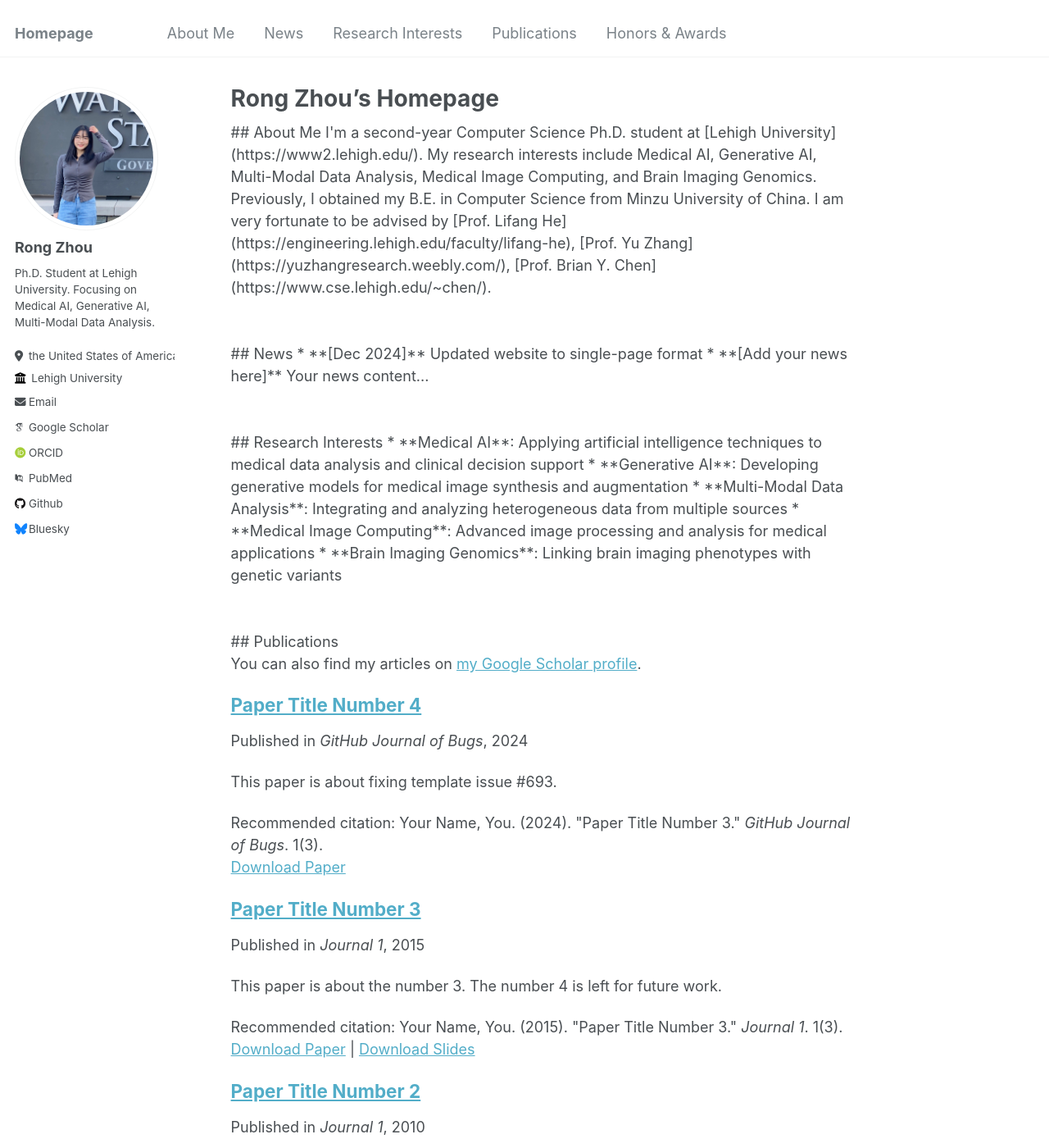
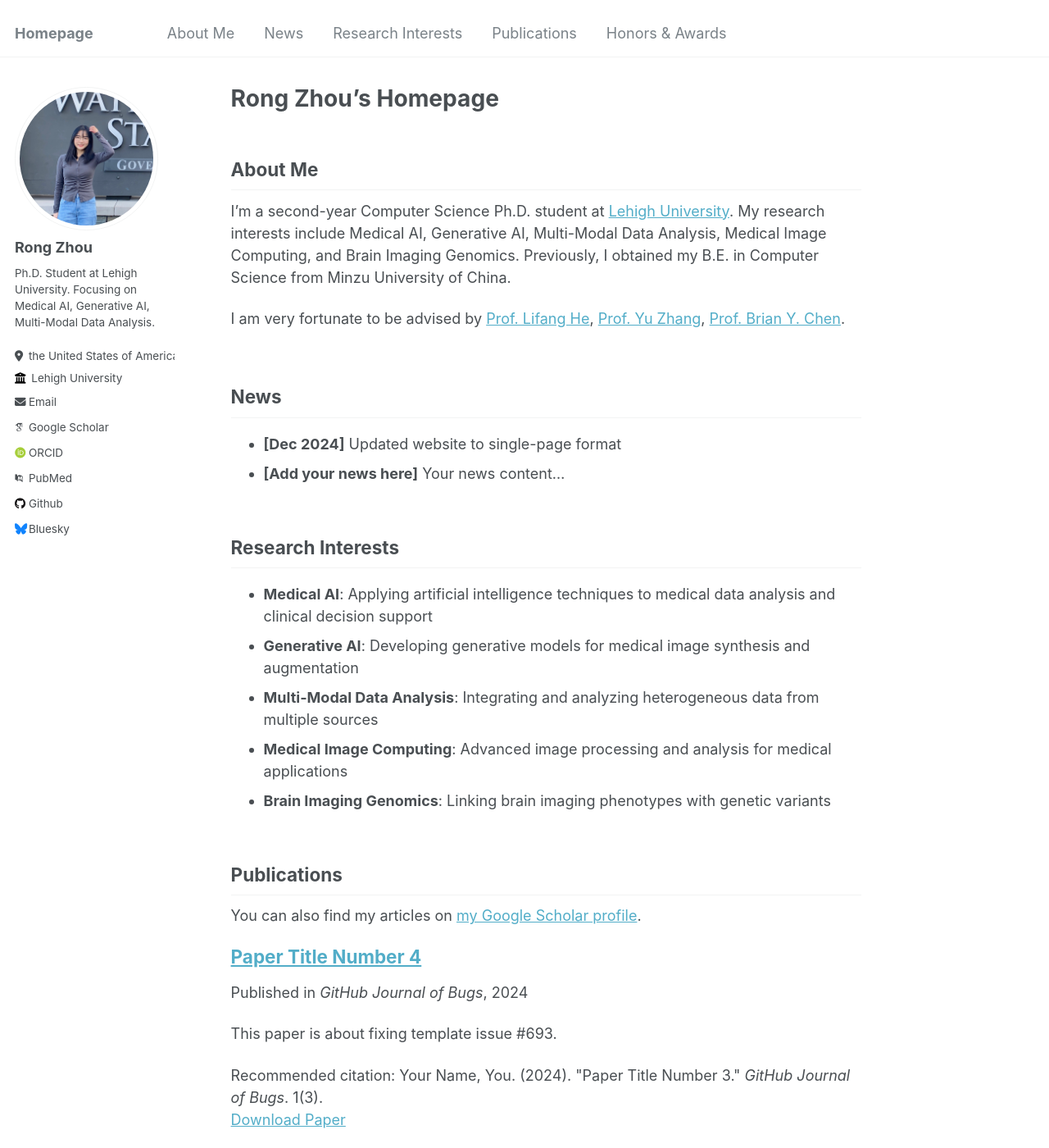
Before and after one commit to rongzhou7/rongzhou7.github.io, a Jekyll site: the page built from _pages/about.md, in a window 1280 px wide and 1400 px high. Shown: the whole window at 82% size. Built offline with Jekyll 4.4.1, drawn with Linux system fonts in a browser that asks for light colours; some web fonts are replaced; some of the changed text lies outside the part shown.

Commit message:
Fix Markdown rendering issue in single-page layout
- Changed <section> tags to <div> tags with markdown="1" attribute
- This allows Jekyll/Kramdown to properly process Markdown within HTML blocks
- Fixes issue where ## headers and Markdown syntax were displaying as raw text

🤖 Generated with [Claude Code](https://claude.com/claude-code)

Co-Authored-By: Claude <noreply@anthropic.com>

```diff
--- a/_pages/about.md
+++ b/_pages/about.md
@@ -7,7 +7,7 @@ redirect_from:
   - /about.html
 ---
 
-<section id="about" class="page-section">
+<div id="about" class="page-section" markdown="1">
 
 ## About Me
 
@@ -15,18 +15,18 @@ I'm a second-year Computer Science Ph.D. student at [Lehigh University](https://
 
 I am very fortunate to be advised by [Prof. Lifang He](https://engineering.lehigh.edu/faculty/lifang-he), [Prof. Yu Zhang](https://yuzhangresearch.weebly.com/), [Prof. Brian Y. Chen](https://www.cse.lehigh.edu/~chen/).
 
-</section>
+</div>
 
-<section id="news" class="page-section">
+<div id="news" class="page-section" markdown="1">
 
 ## News
 
 * **[Dec 2024]** Updated website to single-page format
 * **[Add your news here]** Your news content...
 
-</section>
+</div>
 
-<section id="research" class="page-section">
+<div id="research" class="page-section" markdown="1">
 
 ## Research Interests
 
@@ -36,9 +36,9 @@ I am very fortunate to be advised by [Prof. Lifang He](https://engineering.lehig
 * **Medical Image Computing**: Advanced image processing and analysis for medical applications
 * **Brain Imaging Genomics**: Linking brain imaging phenotypes with genetic variants
 
-</section>
+</div>
 
-<section id="publications" class="page-section">
+<div id="publications" class="page-section" markdown="1">
 
 ## Publications
 
@@ -52,9 +52,9 @@ I am very fortunate to be advised by [Prof. Lifang He](https://engineering.lehig
   {% include archive-single.html %}
 {% endfor %}
 
-</section>
+</div>
 
-<section id="awards" class="page-section">
+<div id="awards" class="page-section" markdown="1">
 
 ## Honors & Awards
 
@@ -62,4 +62,4 @@ I am very fortunate to be advised by [Prof. Lifang He](https://engineering.lehig
 * **[Year]** Award Name - Organization
 * **[Add your awards here]**
 
-</section>
+</div>
```
